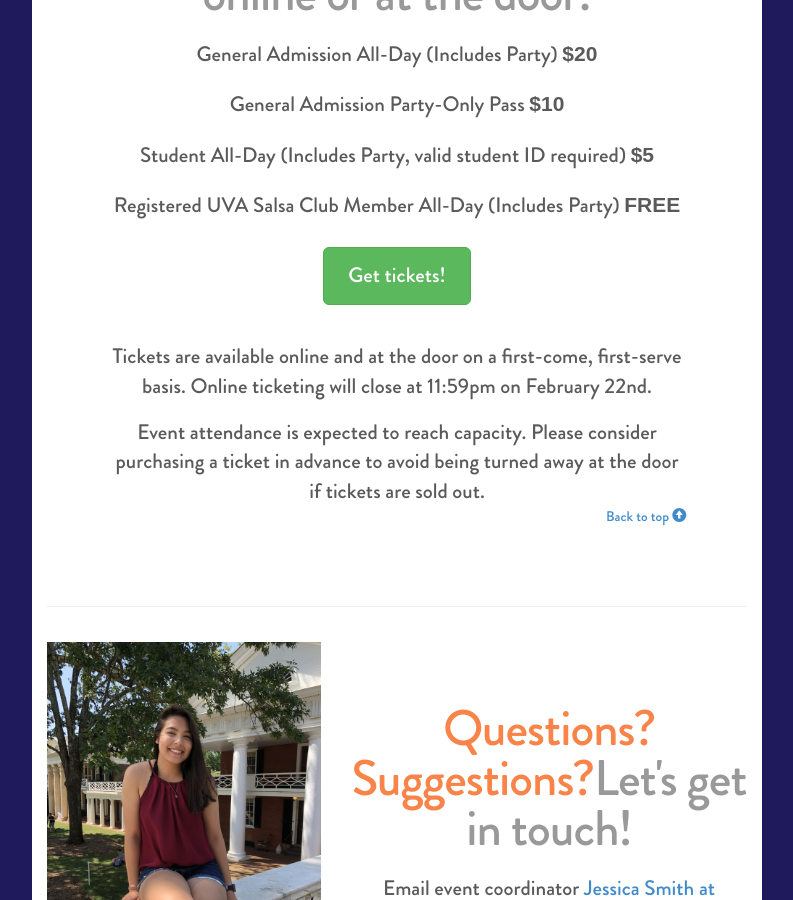
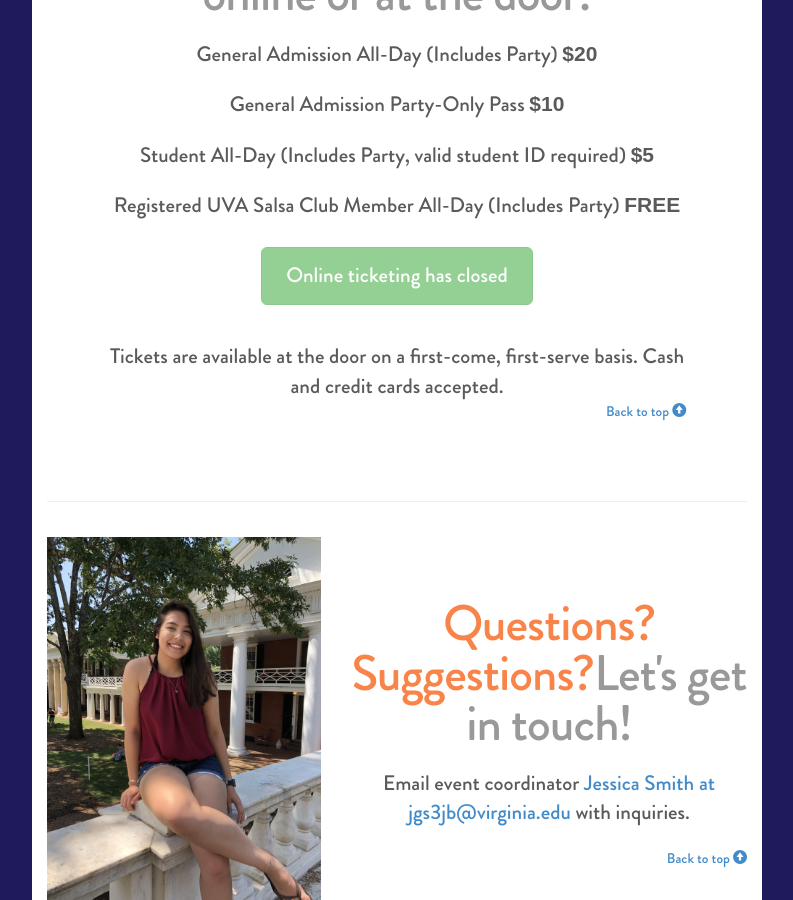
Before and after one commit to swoloszynski/universitysalsafest, a Jekyll site: the page built from index.html, in a window 1280 px wide and 900 px high, scrolled down 4365 px. Shown: the whole window, without its empty margins (243-1036 px from the left). Built offline with Jekyll 4.4.1, drawn with Linux system fonts in a browser that asks for light colours; comment, search, counter and statistics services are not loaded.

Commit message:
Add UI for after online ticketing closes

```diff
--- a/_includes/tickets.html
+++ b/_includes/tickets.html
@@ -10,13 +10,22 @@
 
 
     {% if site.data.global.show_online_ticketing %}
-        <div class="jumbotron jumbotron-custom">
-          <p><a class="btn btn-lg btn-success cushion" href="{{ site.data.global.ticket_url }}" role="button" target="_blank" rel="noopener">Get tickets!</a></p>
-        </div>
-        <p class="lead schedule-time cushion">Tickets are available online and at the door on a first-come, first-serve basis. Online ticketing will close at {{ site.data.global.online_ticket_deadline }}.</p>
-        <p class="lead schedule-time cushion">Event attendance is expected to reach capacity. Please consider purchasing a ticket in advance to avoid being turned away at the door if tickets are sold out.</p>
+        {% if site.data.global.online_ticketing_closed %}
+            <div class="jumbotron jumbotron-custom">
+              <p><a class="btn btn-lg btn-success cushion disabled" role="button" target="_blank" rel="noopener">Online ticketing has closed</a></p>
+            </div>
+
+            <p class="lead schedule-time cushion">Tickets are available at the door on a first-come, first-serve basis. Cash and credit cards accepted.</p>
+        {% else %}
+
+            <div class="jumbotron jumbotron-custom">
+              <p><a class="btn btn-lg btn-success cushion" href="{{ site.data.global.ticket_url }}" role="button" target="_blank" rel="noopener">Get tickets!</a></p>
+            </div>
+            <p class="lead schedule-time cushion">Tickets are available online and at the door on a first-come, first-serve basis. Online ticketing will close at {{ site.data.global.online_ticket_deadline }}.</p>
+            <p class="lead schedule-time cushion">Event attendance is expected to reach capacity. Please consider purchasing a ticket in advance to avoid being turned away at the door if tickets are sold out.</p>
+        {% endif %}
+
     {% else %}
-        <p class="lead schedule-time cushion">Tickets at the door are cash only.</p>
         <div class="jumbotron jumbotron-custom">
           <p><a class="btn btn-lg btn-success cushion disabled" role="button" target="_blank" rel="noopener">Online tickets coming soon</a></p>
         </div>
```
